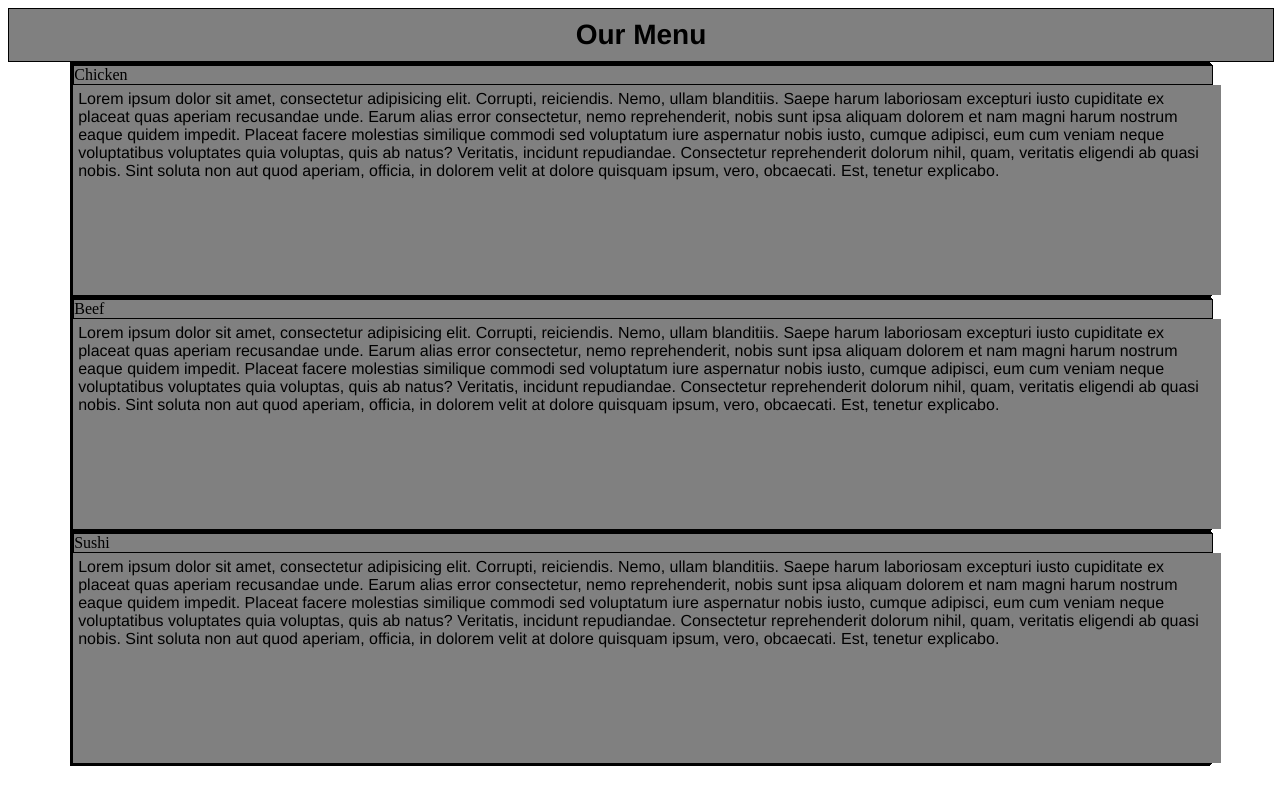
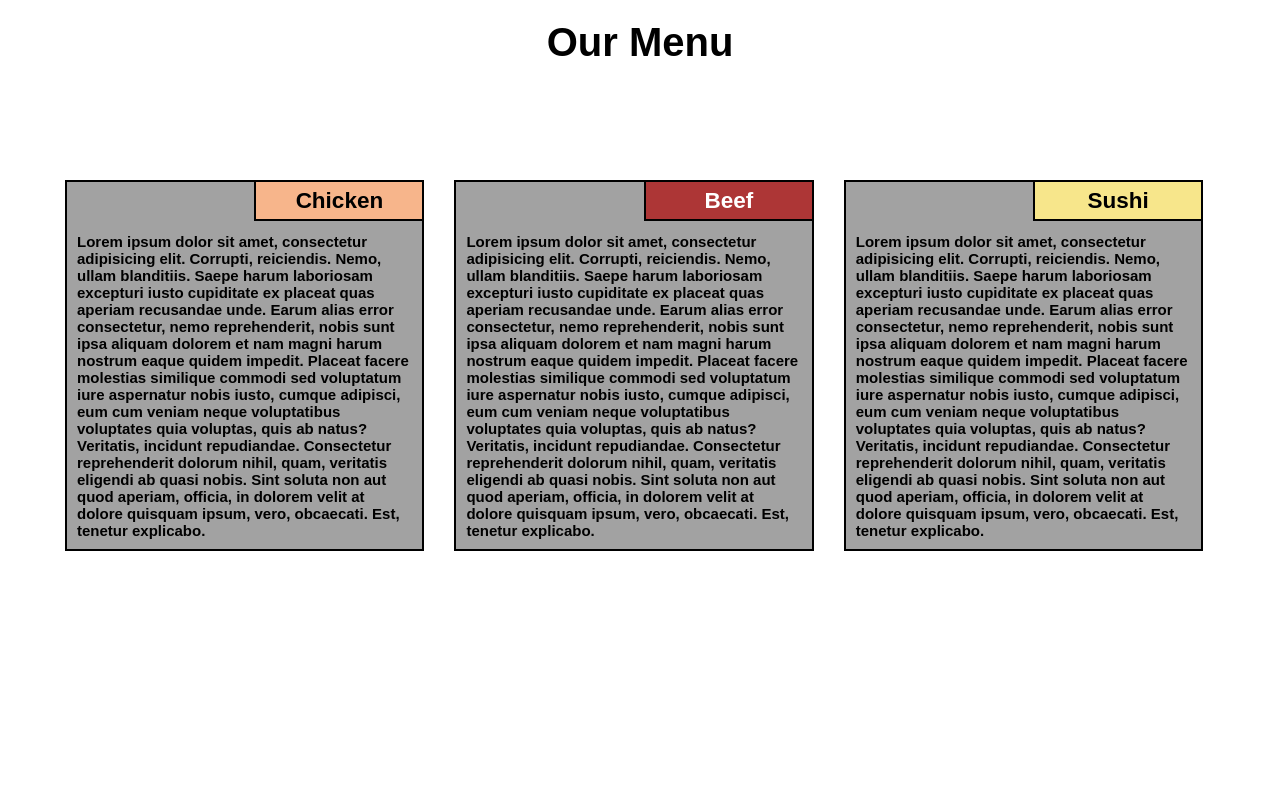
Before and after one commit to LearningSkills1/courseramodule2, a plain HTML site: page index.html in a window 1280 px wide. Drawn offline with Linux system fonts and the light colour scheme; files that its build step writes are made by us from their sources.

Commit message:
Add files via upload

```diff
--- a/style.css
+++ b/style.css
@@ -1,114 +1,115 @@
-<style>
-	* {
+*{
+    margin: 0;
+    padding: 0;
+    font-family: Arial, sans-serif;
     box-sizing: border-box;
+
 }
-	body {
-		background-color: white;
+
+.row{
+    width: 100%;
+    height: auto;
+    margin-right: auto;
+    margin-left: auto;
+    padding: 50px;
+    clear: both;
 }
-	h1 {
-		margin: 10px;
+#header{
+    font-family: Arial, sans-serif;
+    margin: 20px;
+
+}
+h1{
+    font-size: 2.5em;
+    margin-bottom: 50px;
     text-align: center;
-		font-family: Helvetica;
-		font-weight: bold;
-		font-size: 175%;
-    color:black;
 	}
-	section {
+
+
+.sec{
+    border: 2px solid black;
+    padding: 10px;
+    font-size: 15px;
+    font-weight: 600;
+    line-height: 17px;
+    background-color: #a2a2a2;
     position: relative;
+
+}
+#chicken{
+    background-color: #f7b58b;
+    padding:  10px;
+    width: 170px;
+    height: auto;
+    text-align: center;
+    font-size: 1.5em;
+    border: 2px solid black;
+    float: right;
+    position: relative;
+    right: -12px;
+    bottom: 12px;
+}
+#beef{
+    background-color: #ad3636;
+    padding:  10px;
+    width: 170px;
+    height: auto;
+    text-align: center;
+    font-size: 1.5em;
+    border: 2px solid black;
+    float: right;
+    position: relative;
+    right: -12px;
+    bottom: 12px;
+    color: white;
+
+}
+#sushi{
+    background-color: #f7e68b;
+    padding:  10px;
+    width: 170px;
+    height: auto;
+    text-align: center;
+    font-size: 1.5em;
+    border: 2px solid black;
+    float: right;
+    position: relative;
+    right: -12px;
+    bottom: 12px;
+}
+.content{
+    clear: both;
+}
+
+@media (min-width: 992px){
+   .col-lg-3{
+        width: 33%;
+        padding: 15px;
+        float: left;
+    }
+
+
+}
+
+@media (min-width: 768px) and (max-width: 991px){
+    .col-md-2{
+        width: 50%;
+        padding: 15px;
+        float:left;
+    }
+.col-md-2:nth-child(3n)  {
+
+		clear: both;
     padding: 15px;
 		width: 100%;
 	}
+}
 
-	div {
-		position: relative;
-		background-color: gray;
-		border: 1px solid black;
+@media (max-width: 767px){
+    .col-sml-1{
         width: 100%;
-		margin-left: auto;
-		margin-right: auto;
-		margin-bottom: auto;
+        padding: 15px;
+        float:left;
     }
-	.s3 {
-		float: right;
-		width: 100px;
-		padding: 5px;
-		margin: 0px;
-		border: 3px solid black;
-		text-align: center;
-		font-size: 125%;
-		font-weight: bold;
-		background-color: yellow;
 
 }
-	.s2 {
-		float: right;
-		color: black;
-		width: 100px;
-		padding: 5px;
-		margin: 0px;
-		border: 3px solid black;
-		text-align: center;
-		font-size: 125%;
-		font-weight: bold;
-		background-color: red;
-
-	}
-	.s1 {
-		color: black;
-		float: right;
-		width: 100px;
-		padding: 5px;
-		margin: 0px;
-		border: 3px solid black;
-		text-align: center;
-		font-size: 125%;
-		font-weight: bold;
-		background-color: pink;
-
-	}
-	.content {
-		padding: 5px;
-		border: none;
-		background-color: gray;
-		font-family: Helvetica;
-		color: black;
-		margin: 0px;
-		height: 200px;
-		overflow: auto;
-    clear: right;
-	}
-
-	.row {
-		width: 90%;
-	}
-
-	/*Desktop version*/
-	@media (min-width: 992px){
-		.column-lg-4 {
-			float: left;
-			width: 33.33%;
-		}
-	}
-	/*Tablet version*/
-	@media (min-width: 768px) and (max-width: 991px){
-		.colmn-md-6 {
-			float: left;
-			width: 50%;
-			margin-left: auto;
-			margin-right: auto;
-		}
-		.colmn-md-12 {
-			float: left;
-			width: 100%;
-			margin-left: auto;
-			margin-right: auto;
-		}
-	}
-	/*Mobile version*/
-	@media (max-width: 767px){
-		.colmn-sm-12 {
-			float: left;
-			width: 100%;
-		}
-	}
-</style>
```
Lines whose indentation alone changed are shown as unchanged.
